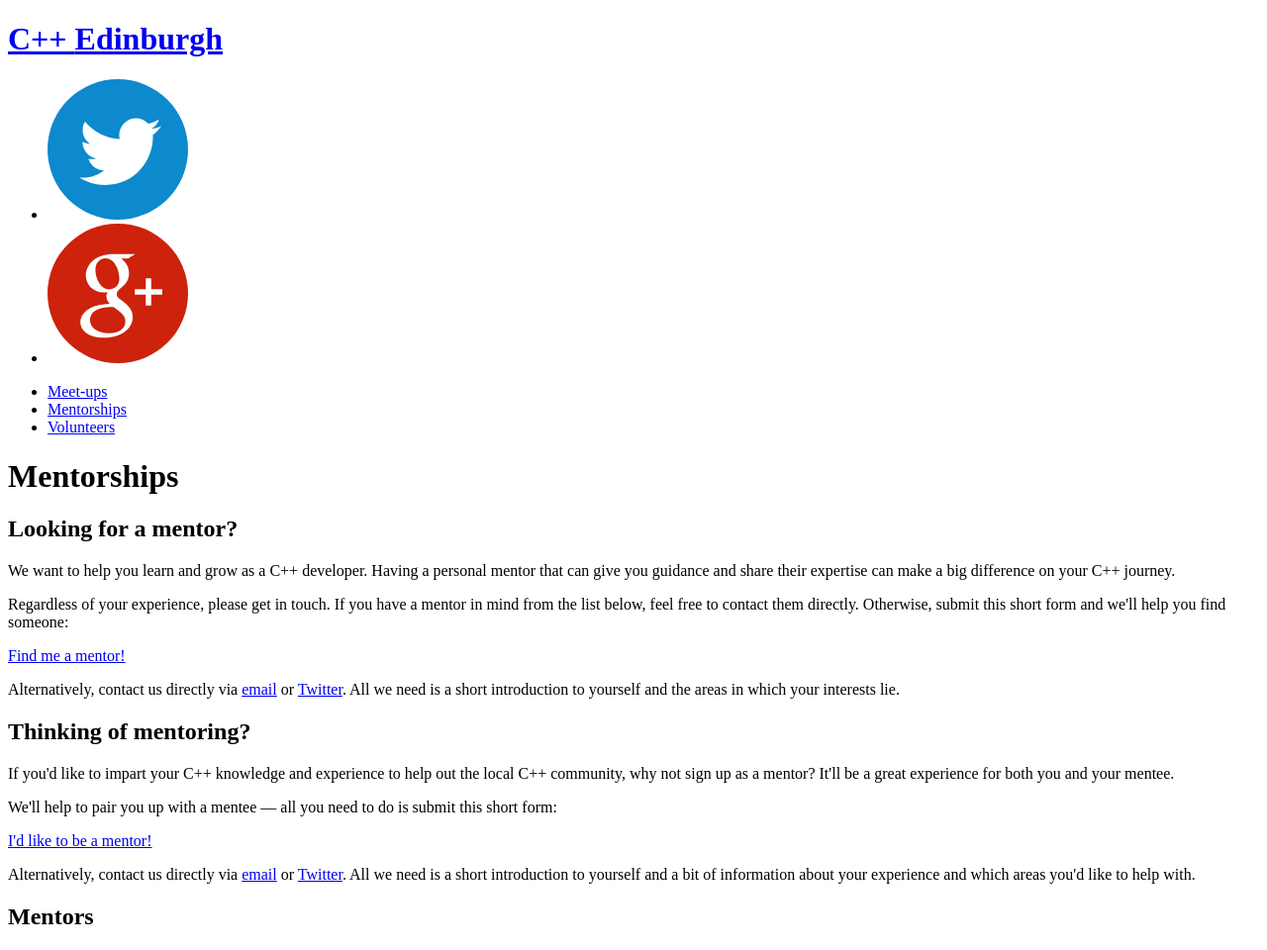
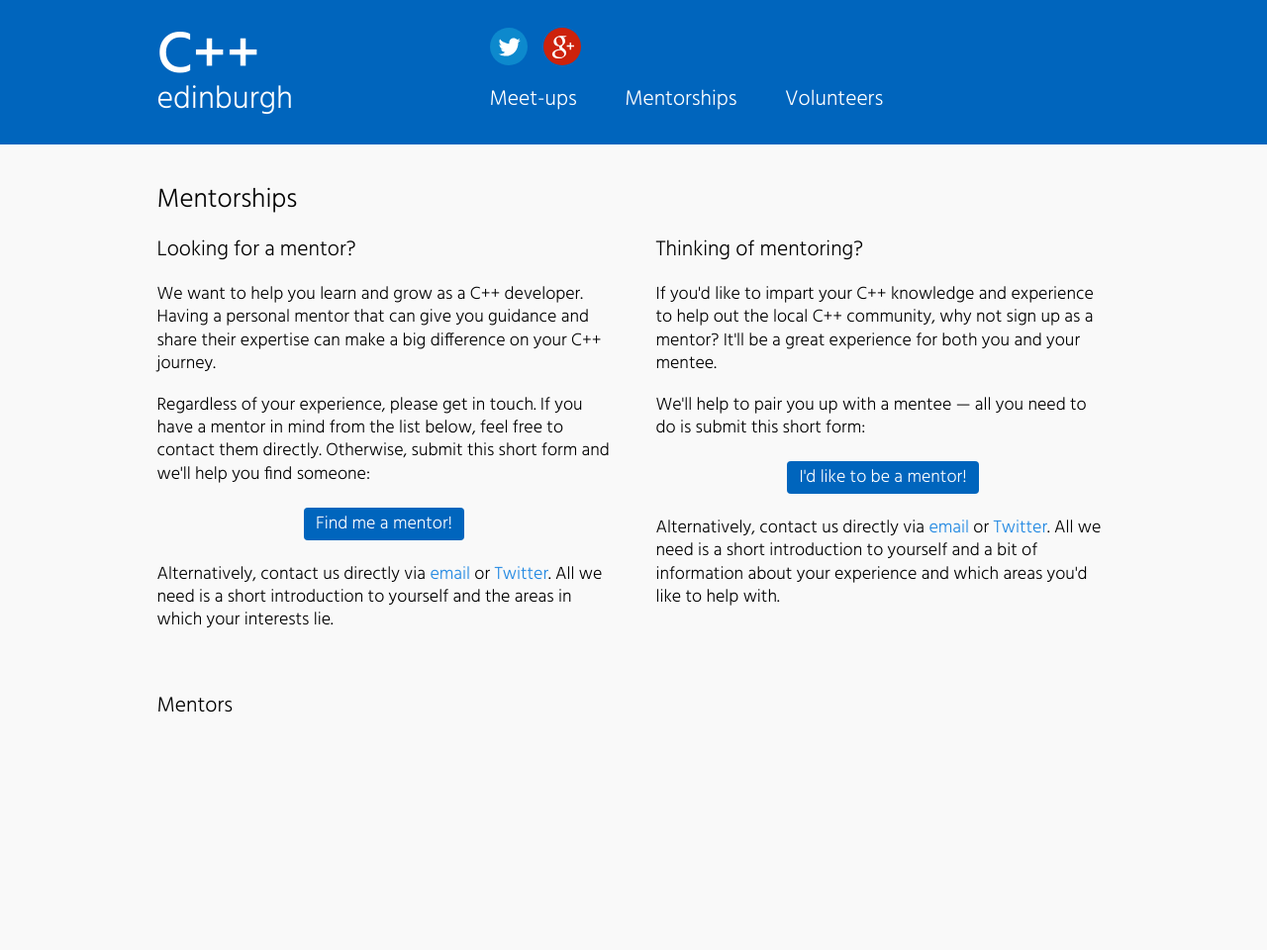
Before and after one commit to sftrabbit/CppEdinburgh, a Jekyll site: the page built from mentorships.html, in a window 1280 px wide. Shown: the whole page at 99% size. Built offline with Jekyll 4.4.1, drawn with Linux system fonts in a browser that asks for light colours; after the commit the page ends 900 px from its top, so only the background shows below that.

Commit message:
Use pure Sass for Github Pages

```diff
--- a/_config.yml
+++ b/_config.yml
@@ -1,4 +1,2 @@
 title: C++ Edinburgh
 baseurl: ""
-gems:
-- jekyll-compass
--- a/_compass/_layout.scss
+++ b/_sass/_layout.scss
@@ -34,8 +34,17 @@
 	                            * $column;
 }
 
+@mixin clearfix {
+	&::after {
+		content: "";
+		display: table;
+		clear: both;
+	}
+}
+
 .row {
 	@include clearfix;
+
 	margin-left: (-(gutter-width(normal)));
 	padding-bottom: 2.5em;
 
@@ -81,6 +90,7 @@
 
 		@media (max-width: upper-limit(flow)) {
 			@include clearfix;
+
 			margin-bottom: 3.5em;
 			width: column-width-n(flow, $i);
 
--- /dev/null
+++ b/_sass/_reset.scss
@@ -0,0 +1,48 @@
+/* http://meyerweb.com/eric/tools/css/reset/
+   v2.0 | 20110126
+   License: none (public domain)
+*/
+
+html, body, div, span, applet, object, iframe,
+h1, h2, h3, h4, h5, h6, p, blockquote, pre,
+a, abbr, acronym, address, big, cite, code,
+del, dfn, em, img, ins, kbd, q, s, samp,
+small, strike, strong, sub, sup, tt, var,
+b, u, i, center,
+dl, dt, dd, ol, ul, li,
+fieldset, form, label, legend,
+table, caption, tbody, tfoot, thead, tr, th, td,
+article, aside, canvas, details, embed,
+figure, figcaption, footer, header, hgroup,
+menu, nav, output, ruby, section, summary,
+time, mark, audio, video {
+	margin: 0;
+	padding: 0;
+	border: 0;
+	font-size: 100%;
+	font: inherit;
+	vertical-align: baseline;
+}
+/* HTML5 display-role reset for older browsers */
+article, aside, details, figcaption, figure,
+footer, header, hgroup, menu, nav, section {
+	display: block;
+}
+body {
+	line-height: 1;
+}
+ol, ul {
+	list-style: none;
+}
+blockquote, q {
+	quotes: none;
+}
+blockquote:before, blockquote:after,
+q:before, q:after {
+	content: '';
+	content: none;
+}
+table {
+	border-collapse: collapse;
+	border-spacing: 0;
+}
--- a/_compass/screen.scss
+++ b/css/screen.scss
@@ -1,6 +1,6 @@
-@import "compass/reset";
-@import "compass/utilities/general/clearfix";
-
+---
+---
+@import 'reset';
 @import 'layout';
 
 body {
@@ -144,6 +144,7 @@
 
 ul.social {
 	@include clearfix;
+
 	margin: 0;
 	list-style-type: none;
 
```
